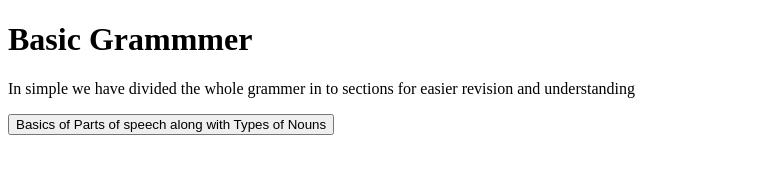
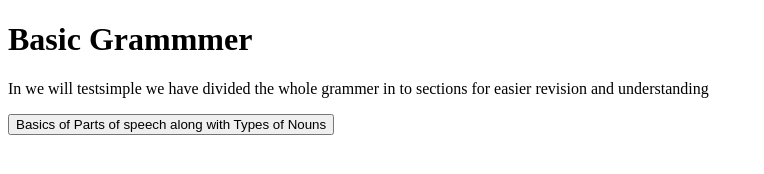
Before and after one commit to shi-152003/Mypersonal, a plain HTML site: page index.html in a window 1280 px wide. Shown: the whole page, without its empty margins (0-764 px from the left). Drawn offline with Linux system fonts and the light colour scheme.

Commit message:
Update index.html

```diff
--- a/index.html
+++ b/index.html
@@ -6,7 +6,7 @@
   <body>
     <h1>Basic Grammmer</h1>
     <p>
-      <p>In simple we have divided the whole grammer in to sections for easier revision and understanding</p>
+      <p>In we will testsimple we have divided the whole grammer in to sections for easier revision and understanding</p>
       <p><a href="english_grammar_short_notes.html"> <button>Basics of Parts of speech along with Types of Nouns</button></a></p>
     </p>
   </body>
```
